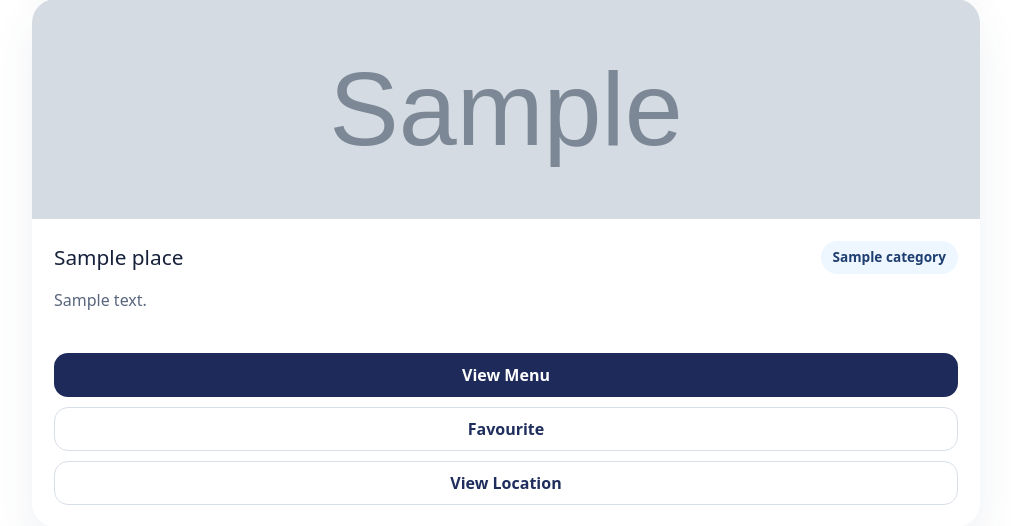
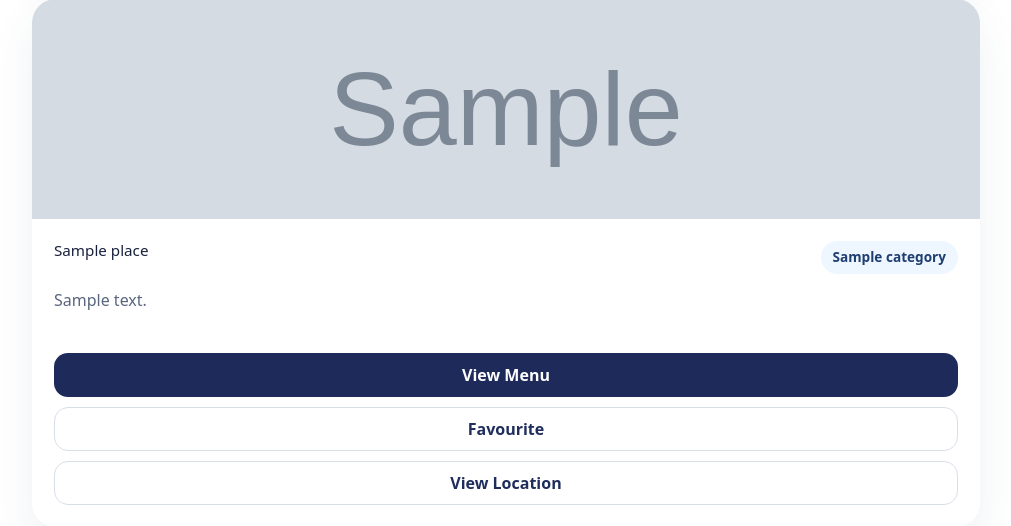
Before and after one commit to campus-cravings-org/campus-cravings, a Python web app: template app/templates/browse_places.html in a window 1280 px wide. Shown: the part 325-851 px from the top of the page, without its empty margins (134-1145 px from the left). Run offline with Jinja, Linux system fonts and the light colour scheme; the template is opened without the code that fills it: most values are stand-ins (such as "Sample title", 1, 10 or a date in 2020); grey boxes marked "Sample" are stand-in pictures; some libraries are stand-ins or nearby versions.

Commit message:
fixed card title alignment on browse page

```diff
--- a/app/templates/browse_places.html
+++ b/app/templates/browse_places.html
@@ -116,15 +116,17 @@
 }
 .browse-card-body h3 {
     margin: 0;
-    font-size: 1.3rem;
+    font-size: 0.95rem;
     color: #18213c;
+    word-break: break-word;
+    flex: 1;
 }
 .browse-card-body .meta-row {
     display: flex;
     justify-content: space-between;
-    align-items: center;
-    gap: 12px;
-    flex-wrap: wrap;
+    align-items: flex-start;
+    gap: 8px;
+    flex-wrap: nowrap;
 }
 .browse-card-body .category-tag {
     display: inline-flex;
@@ -134,6 +136,8 @@
     color: #1e3e70;
     font-size: .85rem;
     font-weight: 700;
+    white-space: nowrap;
+    flex-shrink: 0;
 }
 .browse-card-body p.description {
     margin: 0;
```
